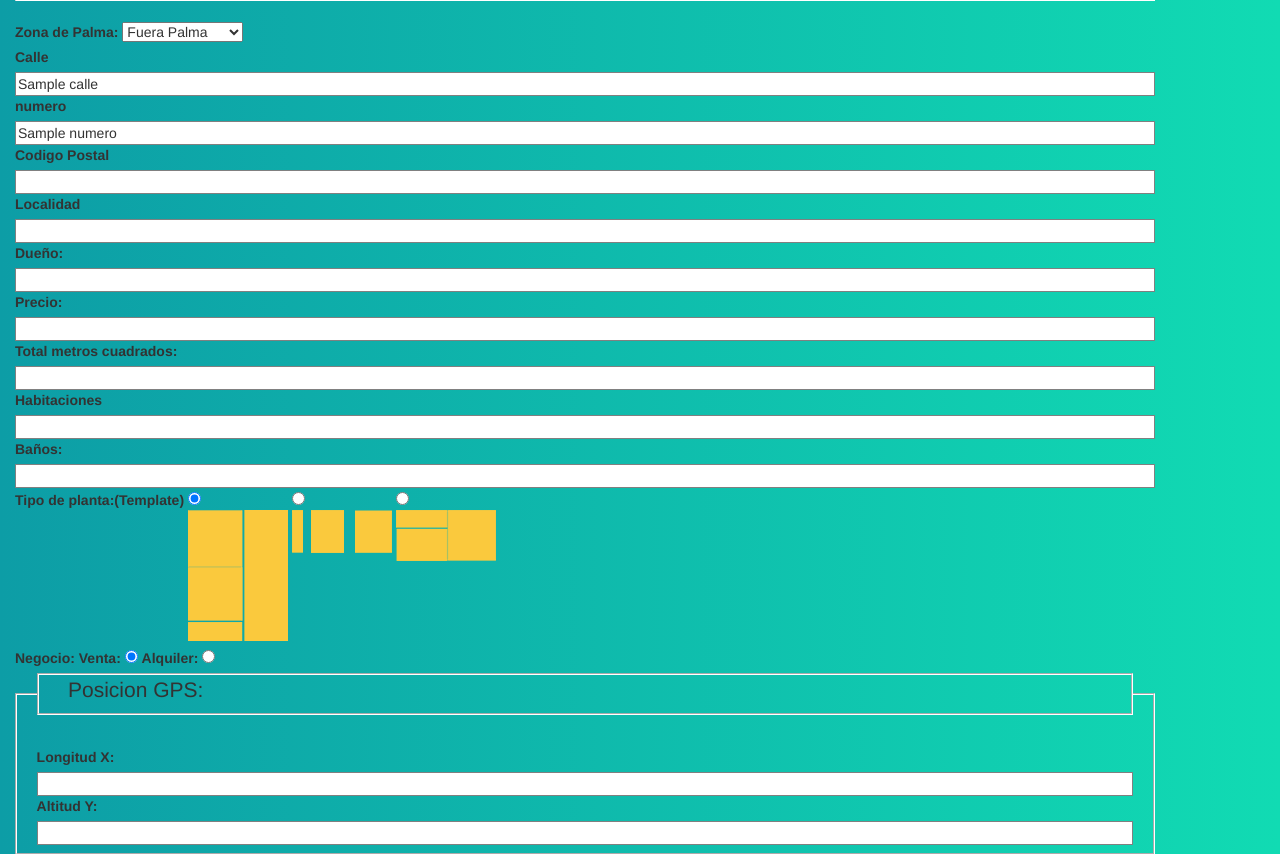
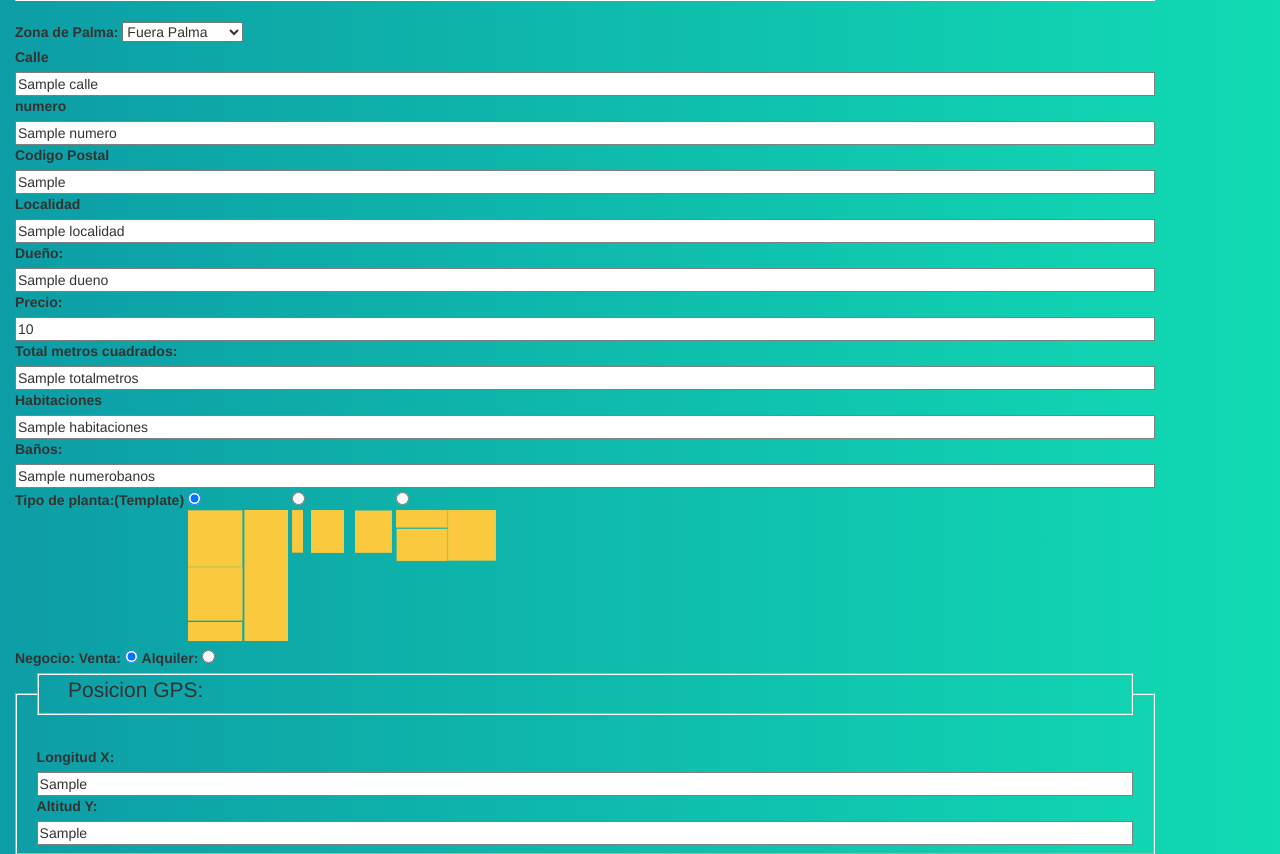
Before and after one commit to sosan/inmobiliaria, a Flask app: template templates/alta_piso.html in a window 1280 px wide. Shown: the part 270-1124 px from the top of the page. Run offline with Flask 2, Linux system fonts and the light colour scheme; the template is opened without the code that fills it: most values are stand-ins (such as "Sample title", 1, 10 or a date in 2020); some libraries are stand-ins or nearby versions.

Commit message:
fixes alta

```diff
--- a/templates/alta_piso.html
+++ b/templates/alta_piso.html
@@ -82,35 +82,35 @@
         </div>
         <div class="row center-block">
          <label>Codigo Postal</label>
-         <input type="text" name="cp" value="">
+         <input type="text" name="cp" value="{{ cp }}">
         </div>
         <div class="row center-block">
 
          <label>Localidad</label>
-         <input type="text" name="localidad" value="">
+         <input type="text" name="localidad" value="{{ localidad }}">
         </div>
         <div class="row center-block">
 
           <label>Dueño:</label>
-          <input type="text" name="dueno" value="">
+          <input type="text" name="dueno" value="{{ dueno }}">
         </div>
         <div class="row center-block">
             <label>Precio:</label>
-            <input type="text" name="precio" value="">
+            <input type="text" name="precio" value="{{ precio }}">
         </div>
         <div class="row center-block">
             <label>Total metros cuadrados:</label>
-            <input type="text" name="totalmetros" value="">
+            <input type="text" name="totalmetros" value="{{ totalmetros }}">
         </div>
         <div class="row center-block">
          <label>Habitaciones</label>
 
-         <input type="text" name="habitaciones" value="">
+         <input type="text" name="habitaciones" value="{{ habitaciones }}">
 
         </div>
         <div class="row center-block">
          <label for="banos">Baños:</label>
-         <input type="text" id="banos" name="numerobanos" value="">
+         <input type="text" id="banos" name="numerobanos" value="{{ numerobanos }}">
         </div>
         <div class="row center-block ">
          <label>Tipo de planta:(Template)</label>
@@ -152,10 +152,10 @@
                 <div class="control-group">
 
                         <label for="x_gps">Longitud X: </label>
-                        <input type="text" id="x_gps" name="x_gps" value="">
+                        <input type="text" id="x_gps" name="x_gps" value="{{ x_gps }}">
 
                          <label for="y_gps">Altitud Y: </label>
-                         <input type="text" id="y_gps" name="y_gps" value="">
+                         <input type="text" id="y_gps" name="y_gps" value="{{ y_gps }}">
                 </div>
             </fieldset>
 
```
